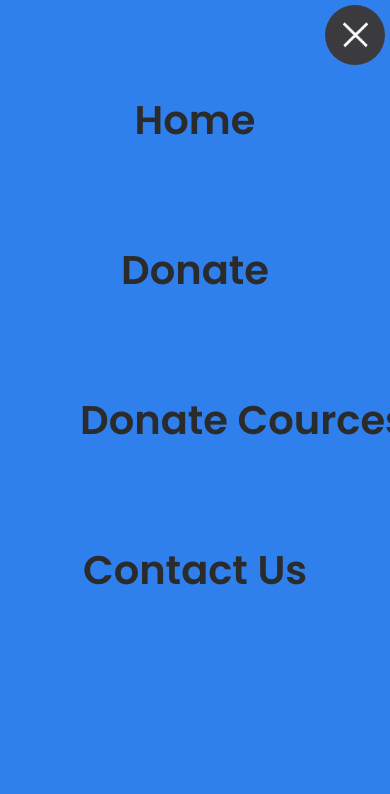
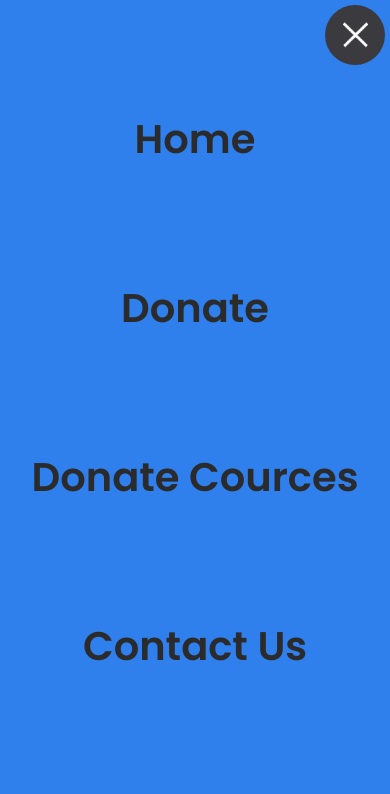
Before and after one commit to ADIL-FARIDI/EduRight, a plain HTML site: page html/courses.html in a window 390 px wide. Both pictures are taken after a click on the element 360 px from the left and 30 px from the top of the page. Shown: the top 794 px of the page. Drawn offline with nearby package versions, Linux system fonts and the light colour scheme.

Commit message:
Final Commit

```diff
--- a/css/courses.css
+++ b/css/courses.css
@@ -580,8 +580,8 @@ footer {
   }
   .navigation ul,
   .navigation li {
-    margin: 40px;
-    margin-top: 90px;
+    margin: 15px;
+    margin-top: 109px;
     display: block !important;
   }
   nav {
```
